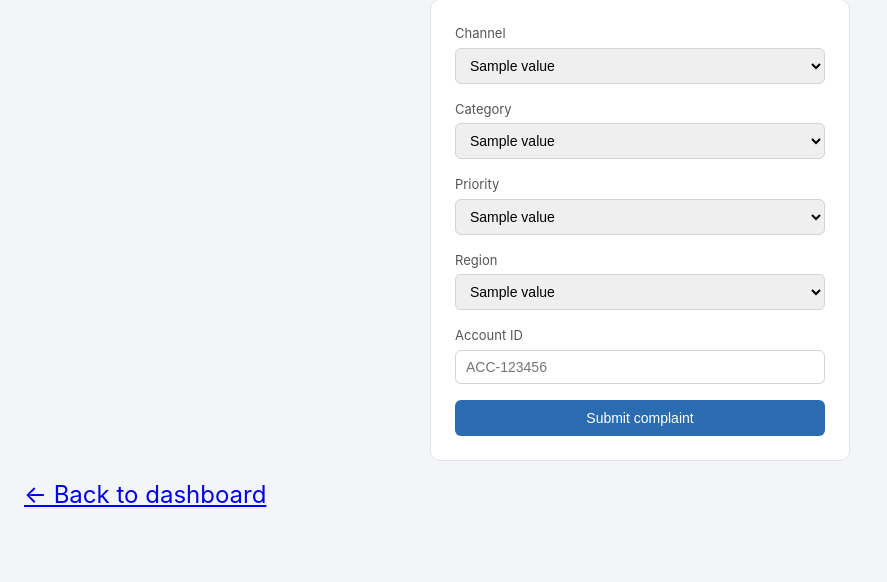
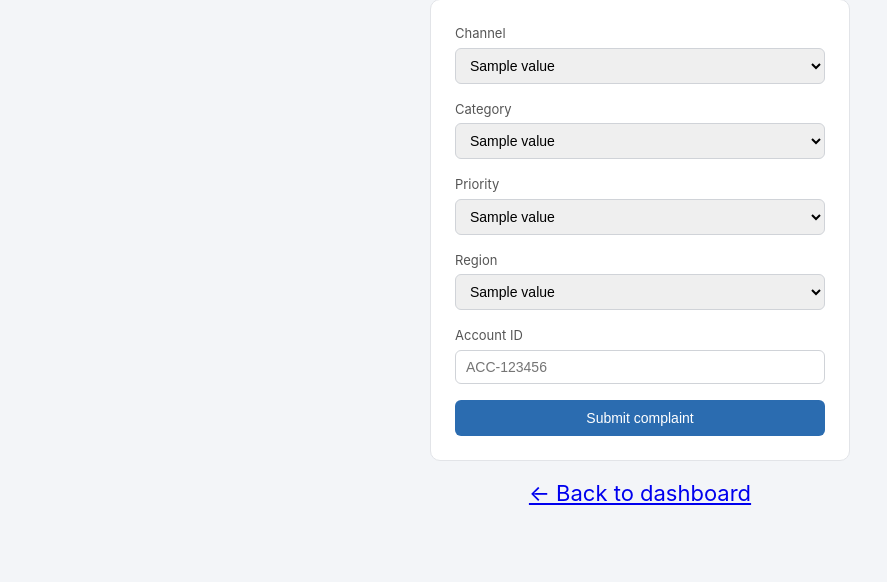
Before and after one commit to maxhubdata/Hack-the-Hill-3, a Flask app: page /submit in a window 1280 px wide. Shown: the part 123-705 px from the top of the page, without its empty margins (0-887 px from the left). Run offline with Flask 3, Linux system fonts and the light colour scheme; a database or web service that is not in the repository returns one stand-in record (values such as "Sample title"); some libraries are stand-ins or nearby versions.

Commit message:
correction again

```diff
--- a/complaints_dashboard/templates/submit.html
+++ b/complaints_dashboard/templates/submit.html
@@ -63,7 +63,7 @@
   <button type="submit">Submit complaint</button>
 </form>
 
-<p><a href="{{ url_for('index') }}" style="text-align: center; font-size: 24px;">&larr; Back to dashboard</a></p>
+<p style="text-align: center;"><a href="{{ url_for('index') }}" style="font-size: 22px;">&larr; Back to dashboard</a></p>
 
 </body>
 </html>
```
